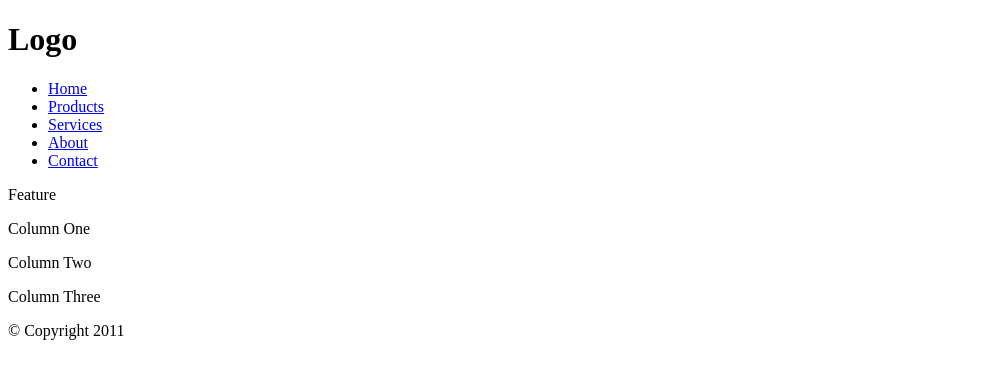
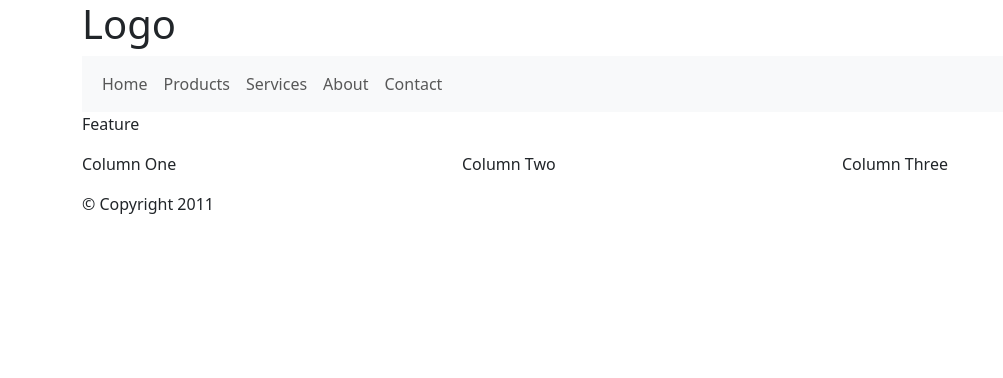
Before and after one commit to sofi-dmz/devportfolio, a plain HTML site: page index.html in a window 1280 px wide. Shown: the whole page, without its empty margins (0-1003 px from the left). Drawn offline with nearby package versions, Linux system fonts and the light colour scheme.

Commit message:
Update index.html

```diff
--- a/index.html
+++ b/index.html
@@ -4,43 +4,56 @@
   <meta charset="UTF-8">
   <meta name="viewport" content="width=device-width, initial-scale=1.0">
   <title>Your Website Title</title>
-  <!-- Additional meta tags, stylesheets, or scripts can be added here -->
+  <!-- Enlace al archivo de estilo de Bootstrap (puedes obtenerlo de la CDN de Bootstrap) -->
+  <link href="https://cdn.jsdelivr.net/npm/bootstrap@5.3.0/dist/css/bootstrap.min.css" rel="stylesheet">
 </head>
 <body>
+
   <header>
-    <div id="wrapper">
+    <div class="container">
       <h1>Logo</h1>
-      <nav id="nav">
-        <ul>
-          <li><a href="#">Home</a></li>
-          <li><a href="#">Products</a></li>
-          <li><a href="#">Services</a></li>
-          <li><a href="#">About</a></li>
-          <li><a href="#">Contact</a></li>
+      <nav class="navbar navbar-expand-lg navbar-light bg-light">
+        <div class="container-fluid">
+          <div class="collapse navbar-collapse" id="navbarNav">
+            <ul class="navbar-nav">
+              <li class="nav-item"><a class="nav-link" href="#">Home</a></li>
+              <li class="nav-item"><a class="nav-link" href="#">Products</a></li>
+              <li class="nav-item"><a class="nav-link" href="#">Services</a></li>
+              <li class="nav-item"><a class="nav-link" href="#">About</a></li>
+              <li class="nav-item"><a class="nav-link" href="#">Contact</a></li>
             </ul>
+          </div>
+        </div>
       </nav>
     </div>
   </header>
 
-  <div id="content">
+  <div class="container">
     <section id="feature">
       <p>Feature</p>
     </section>
-    <article class="column1">
+    <div class="row">
+      <article class="col-md-4">
         <p>Column One</p>
       </article>
-    <article class="column2">
+      <article class="col-md-4">
         <p>Column Two</p>
       </article>
-    <article class="column3">
+      <article class="col-md-4">
         <p>Column Three</p>
       </article>
     </div>
+  </div>
 
   <footer>
+    <div class="container">
       <div id="footer">
         <p>&copy; Copyright 2011</p>
       </div>
+    </div>
   </footer>
+
+  <!-- Enlace al archivo de script de Bootstrap (puedes obtenerlo de la CDN de Bootstrap) -->
+  <script src="https://cdn.jsdelivr.net/npm/bootstrap@5.3.0/dist/js/bootstrap.bundle.min.js"></script>
 </body>
 </html>
```
Lines whose indentation alone changed are shown as unchanged.
